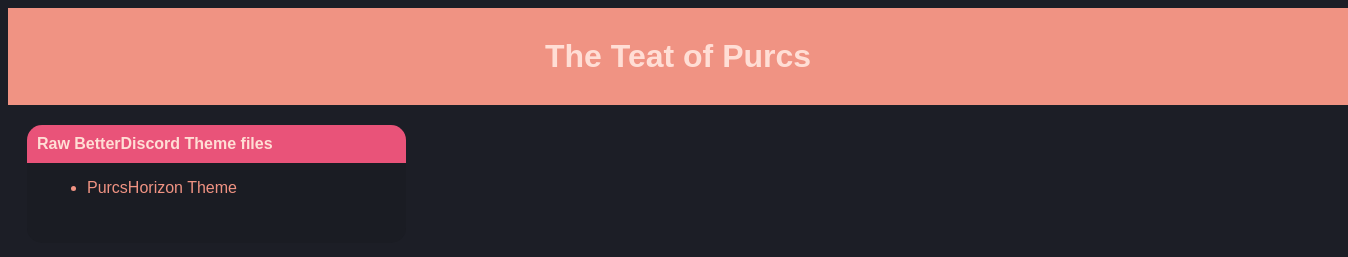
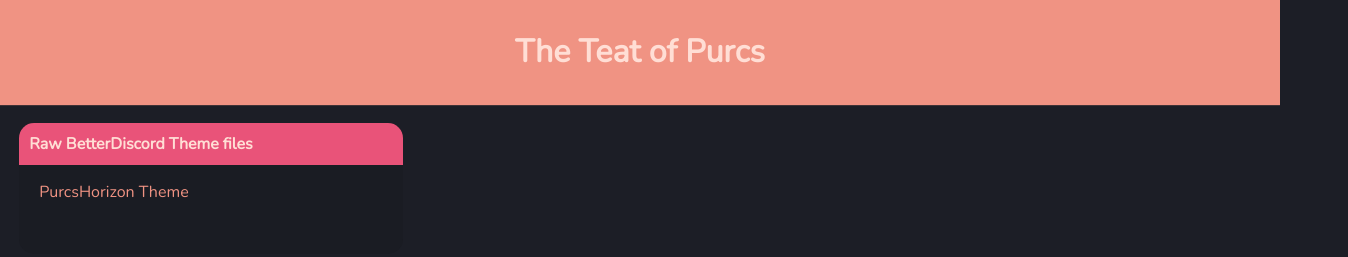
Before and after one commit to Purcs3d/Purcs3d.github.io, a plain HTML site: page index.html in a window 1280 px wide. Shown: the whole page, 1348 px wide, since content can reach past the window. Drawn offline with nearby package versions, Linux system fonts and the light colour scheme.

Commit message:
Retry from previous commit.

```diff
--- a/index.html
+++ b/index.html
@@ -4,12 +4,15 @@
 <head>
     <title>The teat of purcs</title>
     <link rel="stylesheet" type="text/css" href="stylesheets/main.css">
+    <link rel="preconnect" href="https://fonts.gstatic.com">
+    <link href="https://fonts.googleapis.com/css2?family=Nunito:ital,wght@0,200;0,400;1,200&display=swap" rel="stylesheet">
 </head>
 
 <body>
     <h1 class="main_head">The Teat of Purcs</h1>
 
-    <section class="main_section">
+    <section>
+        <div class="flex_column">
             <h2 class="header">Raw BetterDiscord Theme files</h2>
             <div class="content">
                 <ul>
@@ -17,6 +20,7 @@
                 </ul>
             </div>
             <footer></footer>
+        </div>
     </section>
 
 </body>
--- a/stylesheets/main.css
+++ b/stylesheets/main.css
@@ -6,7 +6,9 @@
 * @version 1.0
 */
 
-html {
+@import url('https://fonts.googleapis.com/css2?family=Nunito:ital,wght@0,200;0,400;1,200&display=swap');
+html,
+body {
     margin: 0;
     padding: 0;
 }
@@ -21,7 +23,7 @@ html {
     --active-transition: .25s;
     background: var(--background-primary);
     color: var(--text-normal);
-    font-family: sans-serif;
+    font-family: Nunito;
     margin: 0px;
     padding: 0;
 }
@@ -56,12 +58,13 @@ html {
 }
 
 .main_head {
-    width: 100vw;
+    width: 95.3%;
     background: var(--header-primary);
     text-align: center;
     padding: 30px;
     margin: 0;
     margin-bottom: 20px;
+    box-shadow: 0px 2px 1px var(--header-primary);
 }
 
  :root a {
@@ -75,6 +78,7 @@ html {
     color: var(--interactive-hover);
     background-color: var(--background-modifier-hover);
     transition: var(--active-transition);
+    border-radius: var(--border-active-radius);
 }
 
  :root a:active {
@@ -86,7 +90,7 @@ html {
     color: var(--interactive-visited);
 }
 
- :root .main_section {
+ :root .flex_column {
     max-width: 30%;
     border: none;
     border-radius: var(--border-radius);
@@ -96,7 +100,7 @@ html {
     overflow: hidden;
 }
 
-.main_section .header {
+.flex_column .header {
     background-color: var(--interactive-normal);
     text-decoration: none;
     padding: 10px;
@@ -104,18 +108,31 @@ html {
     font-size: 1em;
 }
 
-.main_section .content {
+.flex_column .content {
     padding-left: 20px;
 }
 
-.main_section .content li {
+.flex_column .content ul {
+    list-style-type: none;
+    padding-left: 0;
+    transition: var(--active-transition);
+}
+
+.flex_column .content li {
+    padding-bottom: 5px;
     color: var(--header-primary);
 }
 
-.main_section .content li a {
-    color: var(--header-primary);
+.main_head .content li:hover {
+    padding: 20px;
+    margin-left: 3px;
 }
 
-.main_section footer {
+.flex_column .content li a {
+    color: var(--header-primary);
+    margin-left: 0;
+}
+
+.flex_column footer {
     padding: 15px;
 }
```
Lines whose indentation alone changed are shown as unchanged.
